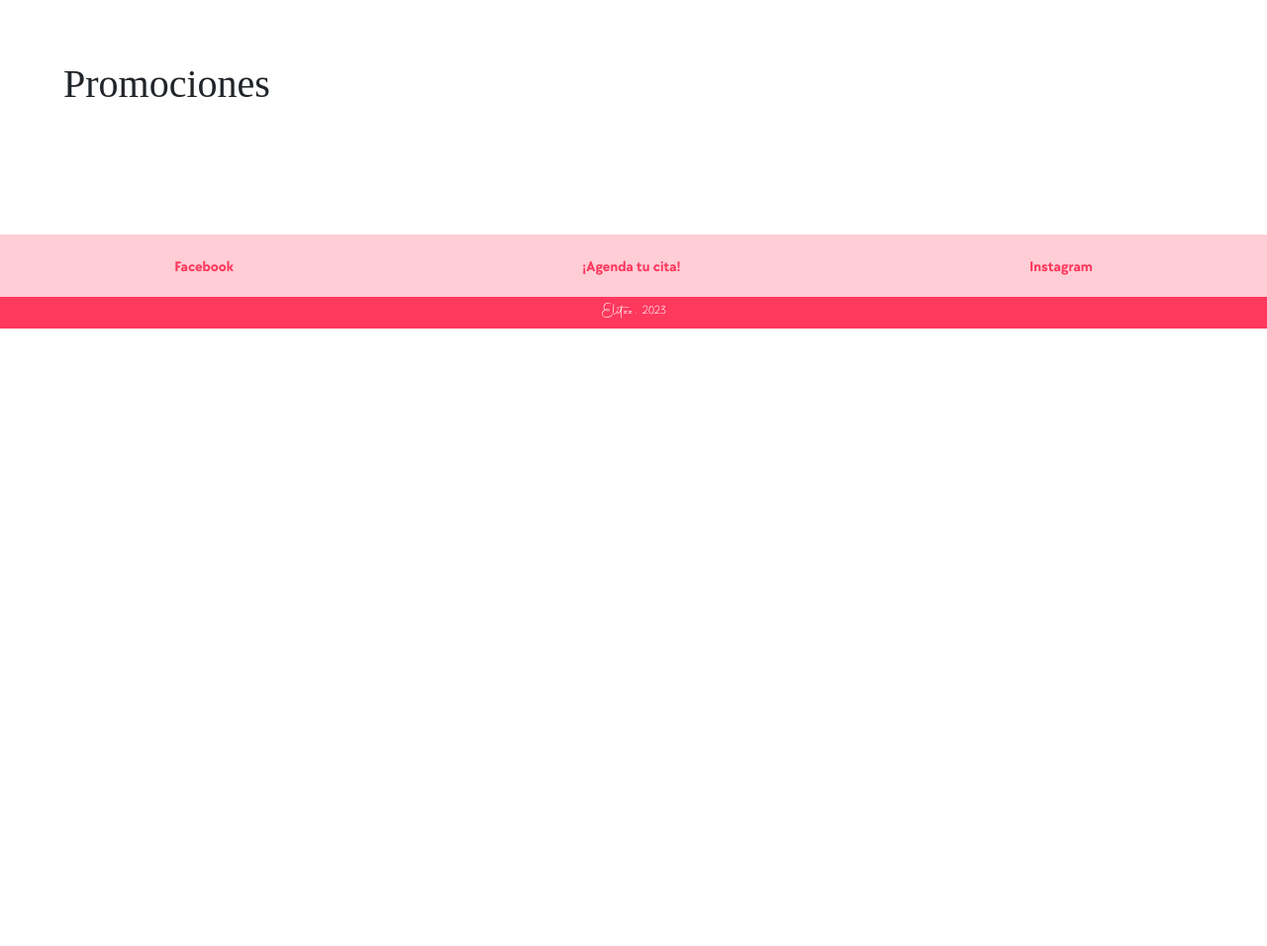
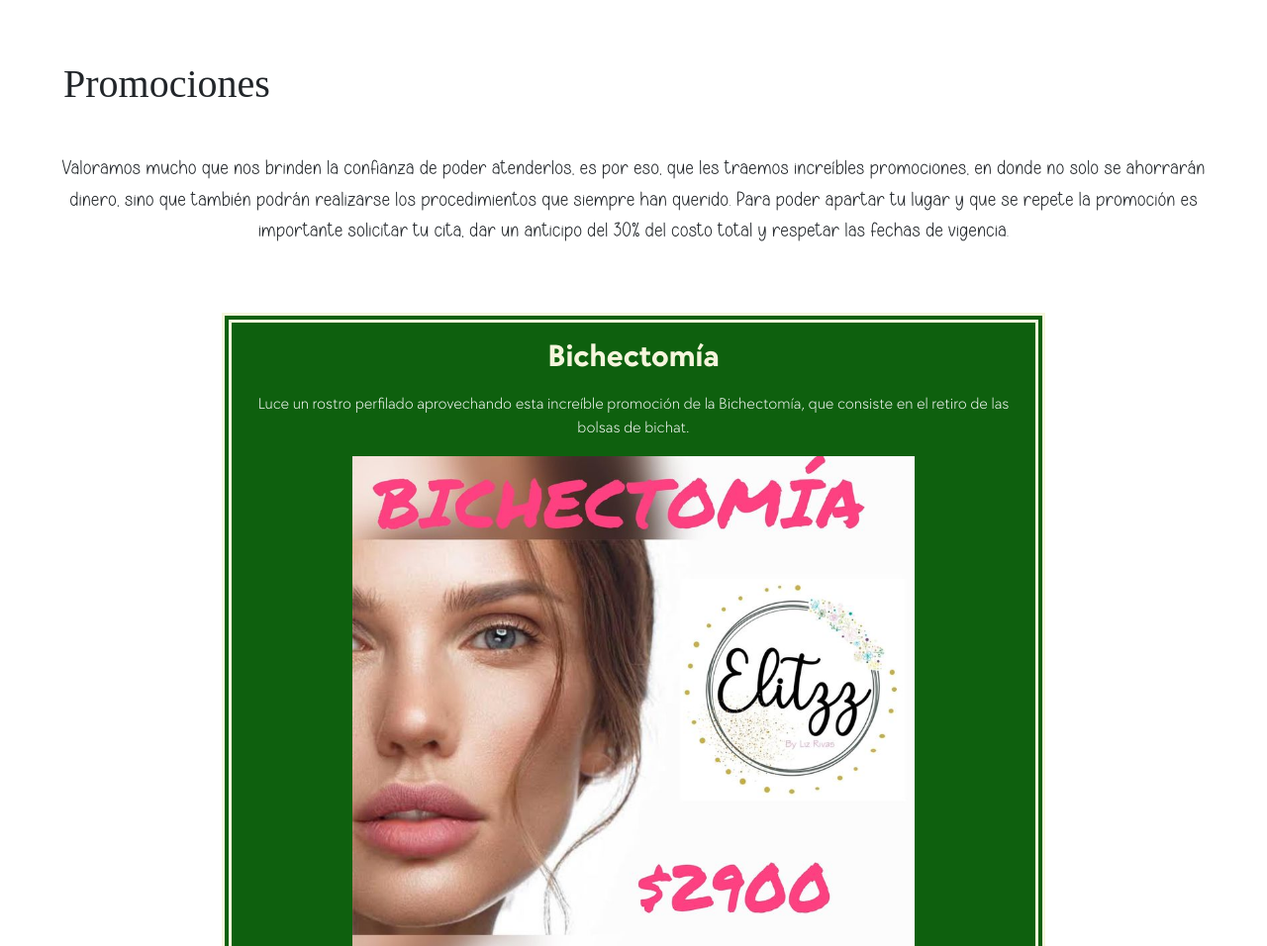
Before and after one commit to Itzelrivas/PF_Cano_B, a website: page pages/promociones.html in a window 1280 px wide. Shown: the part 144-1100 px from the top of the page at 99% size. Before the commit the page ends 800 px from the top, so only its background shows below. Drawn offline with nearby package versions, Linux system fonts and the light colour scheme; a web font is replaced by a local one.

Commit message:
acabamos promociones

```diff
--- a/pages/promociones.html
+++ b/pages/promociones.html
@@ -34,6 +34,29 @@
         <h1>Promociones</h1>
     </div>
 
+    <div class="pinicial">
+        <p>Valoramos mucho que nos brinden la confianza de poder atenderlos, es por eso, que les traemos increíbles promociones, en donde no solo se ahorrarán dinero, sino que también podrán realizarse los procedimientos que siempre han querido. Para poder apartar tu lugar y que se repete la promoción es importante solicitar tu cita, dar un anticipo del 30% del costo total y respetar las fechas de vigencia.</p>
+    </div>
+
+    <div class="promociones">
+        <div class="promociones__tratamiento">
+            <h2>Bichectomía</h2>
+            <p>Luce un rostro perfilado aprovechando esta increíble promoción de la Bichectomía, que consiste en el retiro de las bolsas de bichat.</p>
+            <div class="promociones__tratamiento--imagen">
+                <img src="../img/promocion_bichectomia.jpg" alt="bichectomia">
+            </div>
+            <p class="promociones__tratamiento--vigencia">DEL 10 AL 20 DE ABRIL DEL 2023</p>
+        </div>
+        <div class="promociones__tratamiento">
+            <h2>Relleno de labios doble</h2>
+            <p>Aprovecha esta increíble promoción conn cualquiera de tus seres queridos para que luzcan unos labios preciosos a un precio muy accesible. El relleno se realiza mediante la aplicación de ácido hialurónico de excelente calidad.</p>
+            <div class="promociones__tratamiento--imagen">
+                <img src="../img/promocion_rellenodelabios.jpg" alt="rellenolabios">
+            </div>
+            <p class="promociones__tratamiento--vigencia">14 DE FEBRERO AL 15 DE MARZO DEL 2023</p>
+        </div>
+    </div>
+
     <footer>
         <div class="footer__rs">
             <ul>
--- a/scss/_procedimientos.scss
+++ b/scss/_procedimientos.scss
@@ -1,6 +1,6 @@
 $verde: rgb(14, 96, 14);
 
-.p-procedimientos p{
+.pinicial p{
     @include parrafod;
     padding: 3% 3% 0% 3%;
 }
--- /dev/null
+++ b/scss/_promociones.scss
@@ -0,0 +1,11 @@
+.promociones{display: flex; flex-direction: column; flex-wrap: wrap; align-content: center;}
+
+.promociones__tratamiento{
+    width: 65%; margin-top: 4%; background-color: $verde; border-width: 10px; border-style: double; border-color: beige;
+    h2{text-align: center; font-family: 'chocolate'; color: beige; margin-top: 1rem;}
+    p{text-align: center; font-family: 'chocolatel'; color: white; margin: 1rem;}
+    .promociones__tratamiento--imagen{
+        display: flex; justify-content: center;
+        img{width: 70%; margin-bottom: 1rem;}
+    }
+}
--- a/scss/style.scss
+++ b/scss/style.scss
@@ -5,5 +5,6 @@
 @import "footer";
 @import "inicio";
 @import "procedimientos";
+@import "promociones";
 
 .titulo {@include titulo}
```
Also changed, not shown: pages/procedimientos.html (+3 -1 lines), css/style.css, 1 other file.
